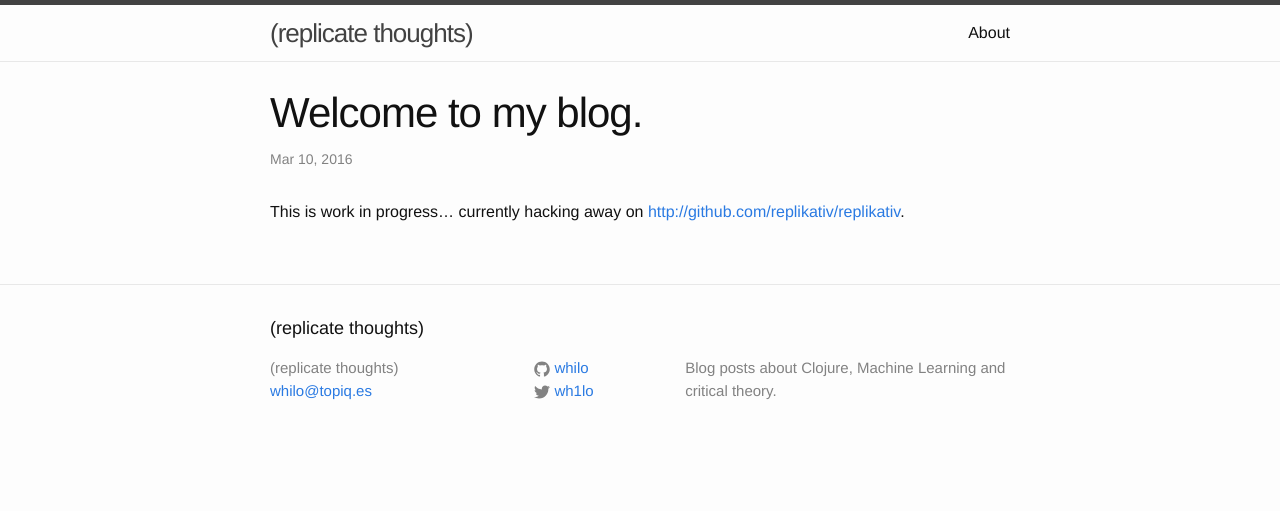
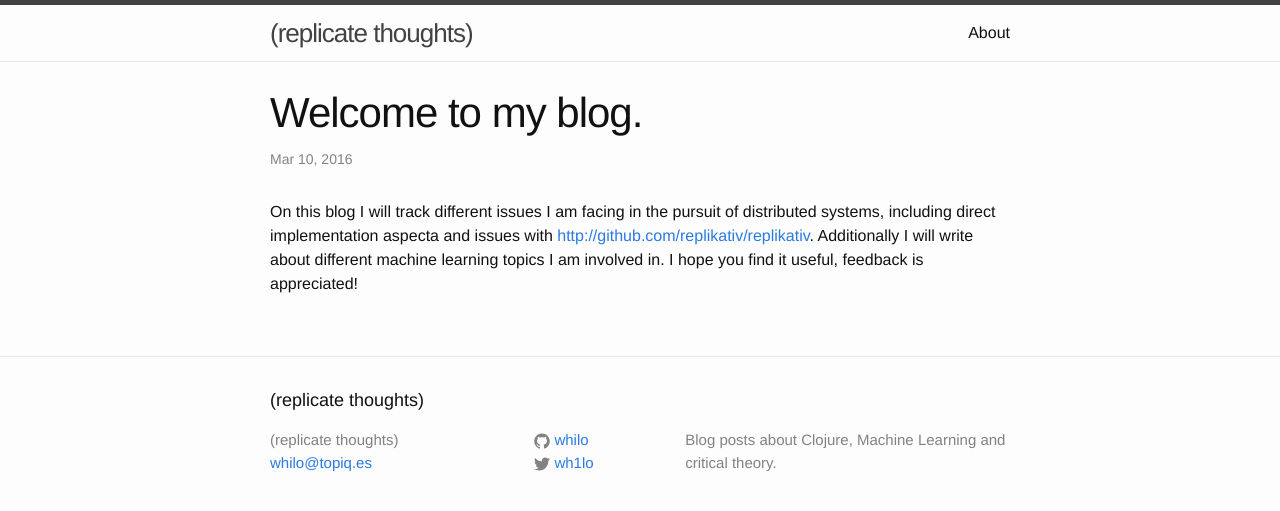
Before and after one commit to whilo/whilo.github.io, a Jekyll site: the page built from _posts/2016-03-12-introduction.html, in a window 1280 px wide. Shown: the top 511 px of the page. Built offline with Jekyll 4.4.1, drawn with Linux system fonts in a browser that asks for light colours.

Commit message:
Update introduction.

```diff
--- a/_posts/2016-03-12-introduction.html
+++ b/_posts/2016-03-12-introduction.html
@@ -6,5 +6,6 @@ categories: org
 ---
 
 <p>
-This is work in progress&#x2026; currently hacking away on <a href="http://github.com/replikativ/replikativ">http://github.com/replikativ/replikativ</a>.
+    On this blog I will track different issues I am facing in the pursuit of distributed systems, including direct implementation aspecta and issues with <a href="http://github.com/replikativ/replikativ">http://github.com/replikativ/replikativ</a>. Additionally I will write about different machine learning topics I am involved in. I hope you find it useful, feedback is appreciated!
+
 </p>
```
